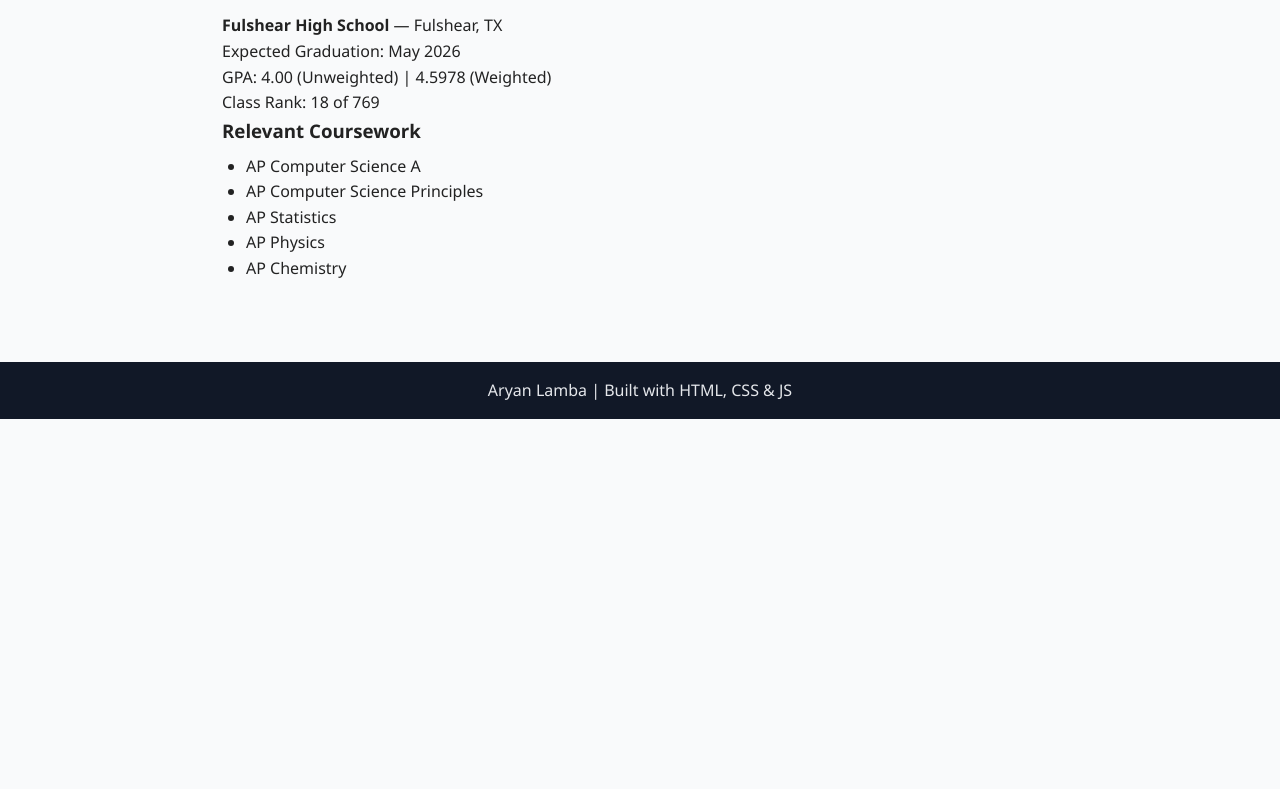
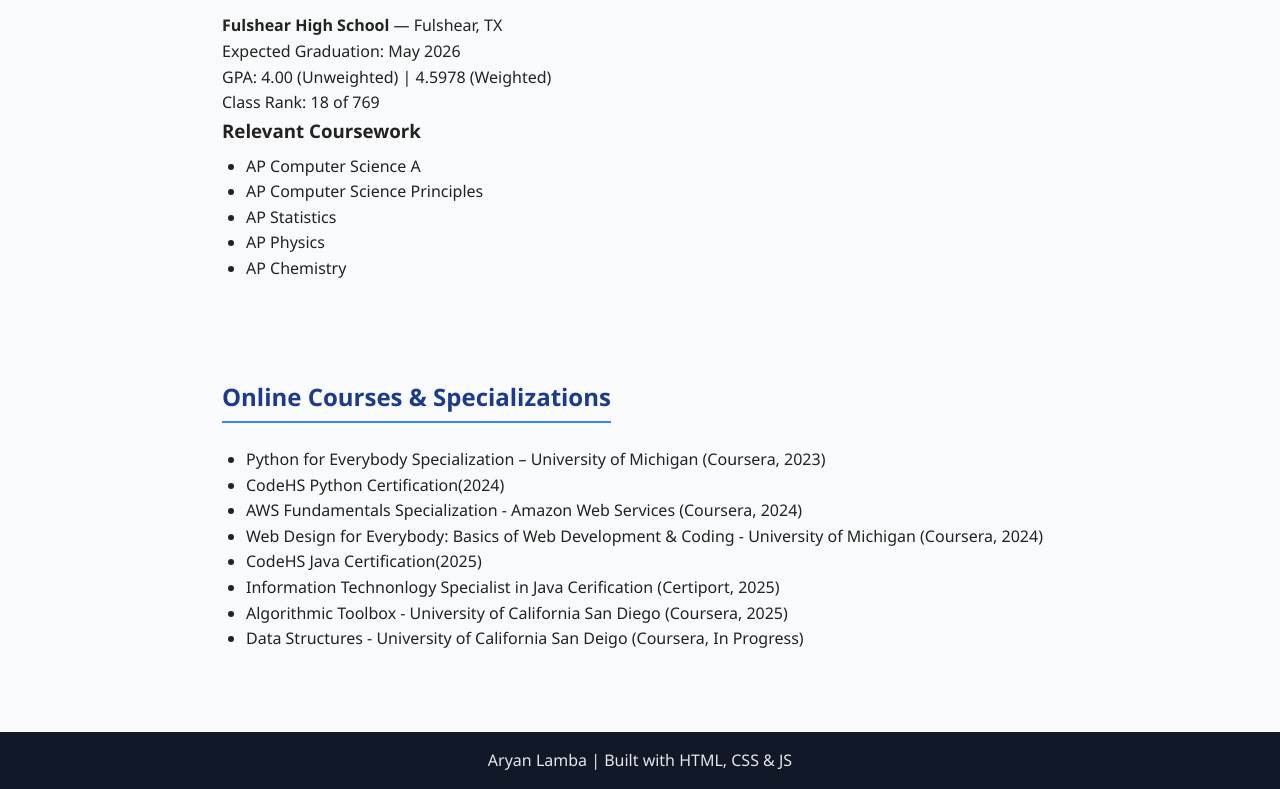
Before and after one commit to Aryan-Falcon/portfolio, a plain HTML site: page index.html in a window 1280 px wide. Shown: the part 793-1582 px from the top of the page. Before the commit the page ends 1212 px from the top, so only its background shows below. Drawn offline with Linux system fonts and the light colour scheme.

Commit message:
Add online courses section to index.html
Added a new section for online courses and specializations with a list of courses.

```diff
--- a/index.html
+++ b/index.html
@@ -53,6 +53,20 @@
     </ul>
   </section>
 
+  <section class="courses">
+    <h2>Online Courses & Specializations</h2>
+    <ul class="list">
+      <li>Python for Everybody Specialization – University of Michigan (Coursera, 2023)</li>
+      <li>CodeHS Python Certification(2024)</li>
+      <li>AWS Fundamentals Specialization - Amazon Web Services (Coursera, 2024)</li>
+      <li>Web Design for Everybody: Basics of Web Development & Coding - University of Michigan (Coursera, 2024) </li>
+      <li>CodeHS Java Certification(2025)</li>
+      <li>Information Technonlogy Specialist in Java Cerification (Certiport, 2025)</li>
+      <li>Algorithmic Toolbox - University of California San Diego (Coursera, 2025)</li>
+      <li>Data Structures - University of California San Deigo (Coursera, In Progress)</li>
+    </ul>
+  </section>
+
   <footer>
     <p>Aryan Lamba | Built with HTML, CSS & JS</p>
   </footer>
```
